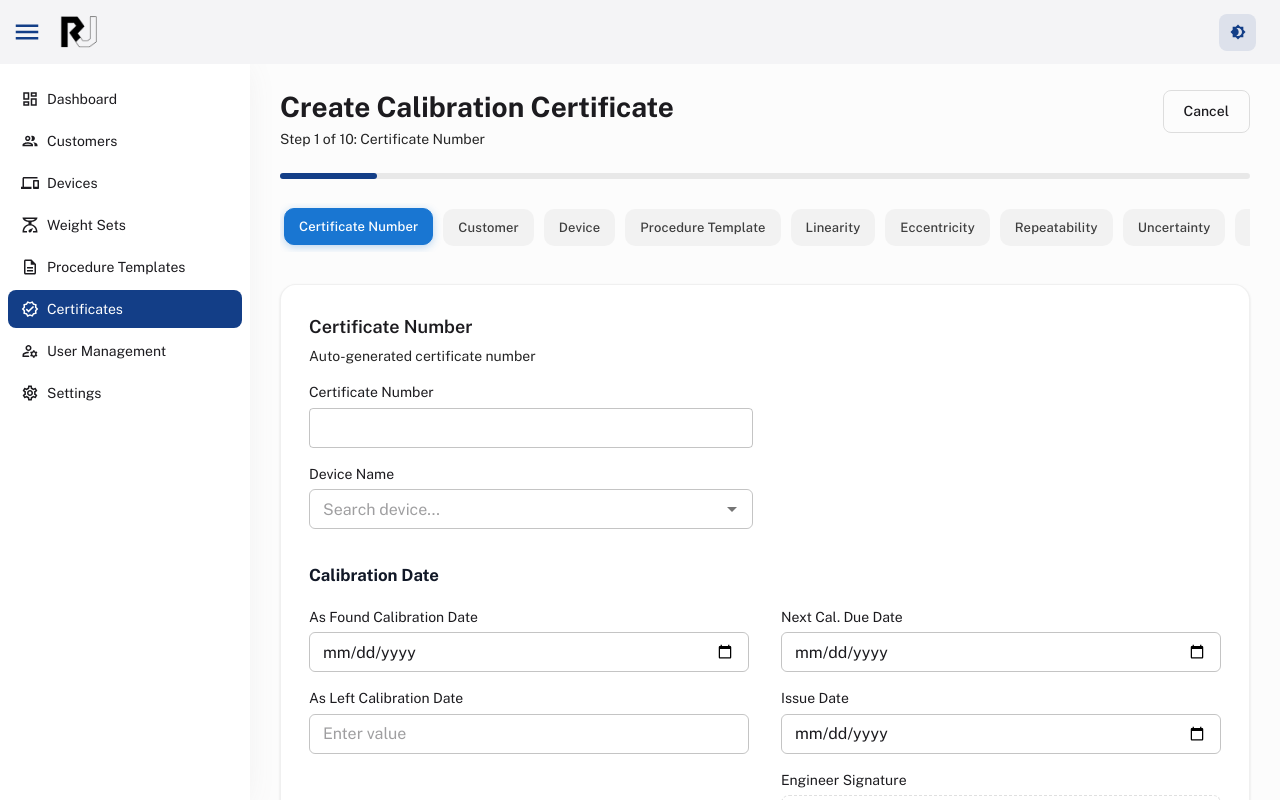
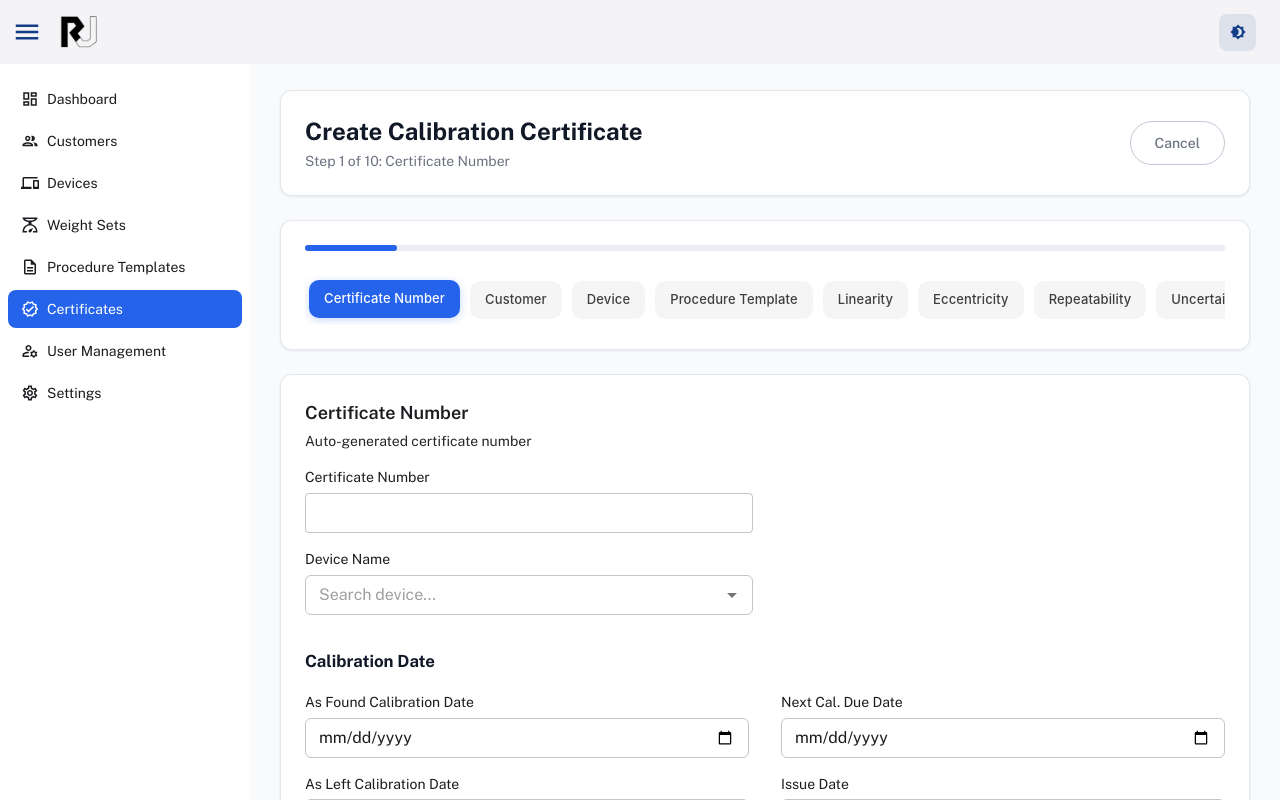
Before and after one commit to dhavalinventam/RJ-Technologies-Calibration-Certificate-Penal, a React (Vite) app: page /certificates/create in a window 1280 px wide. Shown: the top 800 px of the page. Built offline with nearby package versions, Linux system fonts and the light colour scheme.

Commit message:
css update

```diff
--- a/src/layout/Sidebar.tsx
+++ b/src/layout/Sidebar.tsx
@@ -80,10 +80,10 @@ const Sidebar: React.FC<SidebarProps> = ({ open, onToggle }) => {
                     fontWeight: 400
                   },
                   '&.Mui-selected': {
-                    backgroundColor: theme.palette.primary.main,
+                    backgroundColor: '#2563EB',
                     color: theme.palette.primary.contrastText,
                     '&:hover': {
-                      backgroundColor: theme.palette.primary.dark
+                      backgroundColor: '#1D4ED8'
                     },
                     '& .MuiListItemIcon-root': {
                       color: theme.palette.primary.contrastText
@@ -93,17 +93,17 @@ const Sidebar: React.FC<SidebarProps> = ({ open, onToggle }) => {
                     }
                   },
                   '&.MuiButtonBase-root.Mui-active': {
-                    backgroundColor: theme.palette.primary.main,
+                    backgroundColor: '#2563EB',
                     color: theme.palette.primary.contrastText,
 
                     '&:hover': {
-                      backgroundColor: theme.palette.primary.dark
+                      backgroundColor: '#1D4ED8'
                     },
                     '& .MuiListItemIcon-root': {
                       color: theme.palette.primary.contrastText
                     },
                     '& .MuiListItemText-primary': {
-                      color: theme.palette.primary.contrastText
+                      // color: theme.palette.primary.contrastText
                     }
                   },
                   '&:hover': {
--- a/src/pages/protected/certificates/CreateCertificate.css
+++ b/src/pages/protected/certificates/CreateCertificate.css
@@ -50,16 +50,16 @@
 }
 
 .cc_step_chip:hover:not(.active) {
-  background: rgba(0, 0, 0, 0.06);
-  border-color: rgba(0, 0, 0, 0.1);
+  background: rgba(37, 99, 235, 0.08);
+  border-color: rgba(37, 99, 235, 0.12);
   transform: translateY(-1px);
 }
 
 .cc_step_chip.active {
-  background: #1976d2;
+  background: #2563eb;
   color: #fff;
-  border-color: #1976d2;
-  box-shadow: 0 2px 8px rgba(25, 118, 210, 0.3);
+  border-color: rgba(37, 99, 235, 0.9);
+  box-shadow: 0 2px 8px rgba(37, 99, 235, 0.25);
   transform: translateY(-1px);
 }
 
@@ -77,20 +77,20 @@
 }
 
 .cc_card {
-  background: #fff;
-  border-radius: 16px;
-  box-shadow: 0 1px 3px rgba(0, 0, 0, 0.08), 0 1px 2px rgba(0, 0, 0, 0.06);
-  padding: 28px;
+  background: #ffffff;
+  border-radius: 12px;
+  box-shadow: 0 1px 3px rgba(15, 23, 42, 0.08);
+  padding: 24px;
   margin-bottom: 24px;
-  border: 1px solid rgba(0, 0, 0, 0.06);
+  border: 1px solid rgba(148, 163, 184, 0.25);
   transition: box-shadow 0.2s ease-in-out;
 }
 
 [data-theme='dark'] .cc_card,
 .dark .cc_card {
-  background: rgba(255, 255, 255, 0.05);
-  border-color: rgba(255, 255, 255, 0.1);
-  box-shadow: 0 1px 3px rgba(0, 0, 0, 0.3), 0 1px 2px rgba(0, 0, 0, 0.2);
+  background: rgba(255, 255, 255, 0.06);
+  border-color: rgba(148, 163, 184, 0.35);
+  box-shadow: 0 1px 3px rgba(15, 23, 42, 0.35);
 }
 
 .cc_footer_actions {
@@ -98,9 +98,9 @@
   align-items: center;
   justify-content: space-between;
   gap: 12px;
-  margin-top: 32px;
-  margin-bottom: 24px;
-  padding-top: 24px;
+  margin-top: 10px;
+  margin-bottom: 0px;
+  padding-top: 20px;
   border-top: 1px solid rgba(0, 0, 0, 0.08);
 }
 
--- a/src/pages/protected/certificates/CreateCertificate.jsx
+++ b/src/pages/protected/certificates/CreateCertificate.jsx
@@ -15,7 +15,8 @@ import {
   TableRow,
   Paper,
   IconButton,
-  Autocomplete
+  Autocomplete,
+  InputAdornment
 } from '@mui/material'
 import ArrowForwardIcon from '@mui/icons-material/ArrowForward'
 import PictureAsPdfIcon from '@mui/icons-material/PictureAsPdf'
@@ -27,6 +28,60 @@ import { useTheme as useThemeContext } from '@/context/ThemeContext'
 import './CreateCertificate.css'
 import { useNavigate } from 'react-router-dom'
 import jsPDF from 'jspdf'
+import SearchIcon from '@mui/icons-material/Search'
+
+const PRIMARY_COLOR = '#2563EB'
+const PAGE_BACKGROUND = '#F8FAFC'
+const TITLE_COLOR = '#111827'
+const SUBTEXT_COLOR = '#6B7280'
+const CARD_RADIUS = 3
+const CARD_BORDER = '1px solid rgba(148, 163, 184, 0.25)'
+const CARD_SHADOW = '0 1px 3px rgba(15, 23, 42, 0.08)'
+
+const cardBaseStyles = {
+  p: { xs: 2.5, md: 3 },
+  borderRadius: CARD_RADIUS,
+  border: CARD_BORDER,
+  boxShadow: CARD_SHADOW,
+  backgroundColor: '#FFFFFF'
+}
+
+const inputStyles = {
+  '& .MuiOutlinedInput-root': {
+    borderRadius: '12px',
+    backgroundColor: '#FFFFFF',
+    transition: 'box-shadow 0.2s ease, border-color 0.2s ease',
+    '& fieldset': { borderColor: 'rgba(148, 163, 184, 0.4)' },
+    '&:hover fieldset': { borderColor: PRIMARY_COLOR },
+    '&.Mui-focused fieldset': { borderColor: PRIMARY_COLOR }
+  },
+  '& .MuiOutlinedInput-root.Mui-focused': {
+    boxShadow: '0 0 0 2px #93C5FD'
+  },
+  '& .MuiOutlinedInput-input': {
+    py: 1.1
+  }
+}
+
+const secondaryButtonStyles = {
+  textTransform: 'none',
+  borderRadius: '999px',
+  px: 3,
+  py: 1.15,
+  borderColor: 'rgba(148, 163, 184, 0.6)',
+  color: SUBTEXT_COLOR,
+  '&:hover': { borderColor: SUBTEXT_COLOR, backgroundColor: '#F3F4F6' }
+}
+
+const primaryButtonStyles = {
+  textTransform: 'none',
+  borderRadius: '999px',
+  px: 3,
+  py: 1.15,
+  backgroundColor: PRIMARY_COLOR,
+  boxShadow: '0 8px 16px rgba(37, 99, 235, 0.18)',
+  '&:hover': { backgroundColor: '#1D4ED8' }
+}
 
 const steps = [
   'Certificate Number',
@@ -134,6 +189,7 @@ const CreateCertificate = () => {
   const navigate = useNavigate()
 
   const [activeStep, setActiveStep] = useState(0)
+  const [searchQuery, setSearchQuery] = useState('')
 
   const handleToggleSidebar = useCallback(() => {
     setSidebarOpen(!sidebarOpen)
@@ -1155,73 +1211,70 @@ const CreateCertificate = () => {
             zIndex: '1',
             minHeight: 'calc(100vh - 64px)',
             overflow: 'auto',
-            backgroundColor: theme.palette.mode === 'dark' ? 'rgba(0, 0, 0, 0.02)' : 'rgba(0, 0, 0, 0.01)'
+            '&::-webkit-scrollbar': {
+              width: '6px'
+            },
+            '&::-webkit-scrollbar-track': {
+              background: 'transparent'
+            },
+            '&::-webkit-scrollbar-thumb': {
+              background: theme.palette.mode === 'dark' ? '#555' : '#ccc',
+              borderRadius: '3px'
+            },
+            '&::-webkit-scrollbar-thumb:hover': {
+              background: theme.palette.mode === 'dark' ? '#777' : '#999'
+            },
+            // p: { xs: 2, md: 3 },
+            fontFamily: 'Inter, "Open Sans", sans-serif',
+            backgroundColor: PAGE_BACKGROUND
           }}
         >
-          <Box>
-            {/* Top header */}
-            <Box
+          <Box sx={{ display: 'flex', flexDirection: 'column', gap: 3 }}>
+            <Paper
               sx={{
-                mb: 3,
+                ...cardBaseStyles,
                 display: 'flex',
-                alignItems: 'flex-start',
+                alignItems: 'center',
                 justifyContent: 'space-between',
-                gap: 2,
-                flexWrap: 'wrap'
+                flexWrap: 'wrap',
+                gap: 2
               }}
             >
               <Box>
                 <Typography
-                  variant='h4'
+                  variant='h5'
                   component='h1'
-                  sx={{ fontWeight: 700, mb: 0.5, fontSize: { xs: '1.5rem', sm: '1.5rem', md: '1.75rem' } }}
+                  sx={{ fontWeight: 700, color: TITLE_COLOR, fontSize: { xs: '1.2rem', md: '1.5rem' }, mb: 0.5 }}
                 >
                   Create Calibration Certificate
                 </Typography>
-                <Typography variant='body2' color='text.secondary' sx={{ fontSize: '0.875rem' }}>
+                <Typography variant='body2' sx={{ color: SUBTEXT_COLOR }}>
                   Step {activeStep + 1} of {steps.length}: {steps[activeStep]}
                 </Typography>
               </Box>
-
-              <Button
-                color='inherit'
-                variant='outlined'
-                sx={{
-                  fontWeight: 500,
-                  textTransform: 'none',
-                  borderRadius: 2,
-                  px: 2.5,
-                  py: 1,
-                  borderColor: 'divider',
-                  '&:hover': {
-                    borderColor: 'text.secondary',
-                    backgroundColor: 'action.hover'
-                  }
-                }}
-                onClick={() => navigate('/certificates')}
-              >
+              <Button variant='outlined' onClick={() => navigate('/certificates')} sx={{ ...secondaryButtonStyles }}>
                 Cancel
               </Button>
-            </Box>
-
-            {/* Progress bar */}
-            <Box sx={{ mb: 3 }}>
+            </Paper>
+
+            <Paper sx={{ ...cardBaseStyles, display: 'flex', flexDirection: 'column', gap: 3 }}>
+              <Box>
                 <LinearProgress
                   variant='determinate'
                   value={progress}
                   sx={{
                     height: 6,
                     borderRadius: 999,
-                  backgroundColor: theme.palette.mode === 'dark' ? 'rgba(255, 255, 255, 0.1)' : 'rgba(0, 0, 0, 0.08)',
+                    backgroundColor: 'rgba(148, 163, 184, 0.2)',
                     '& .MuiLinearProgress-bar': {
-                    borderRadius: 999
-                  }
-                }}
-              />
-            </Box>
-
-            {/* Stepper */}
-            <Box className='cc_stepper_container' sx={{ mb: 4 }}>
+                      borderRadius: 999,
+                      backgroundColor: PRIMARY_COLOR
+                    }
+                  }}
+                />
+              </Box>
+
+              <Box className='cc_stepper_container' sx={{ mb: 0 }}>
                 <Box className='cc_steps_scroller'>
                   {steps.map((label, index) => (
                     <Box
@@ -1235,6 +1288,7 @@ const CreateCertificate = () => {
                   ))}
                 </Box>
               </Box>
+            </Paper>
 
             {/* Step content */}
             {activeStep === 0 ? (
```
Lines whose indentation alone changed are shown as unchanged.
